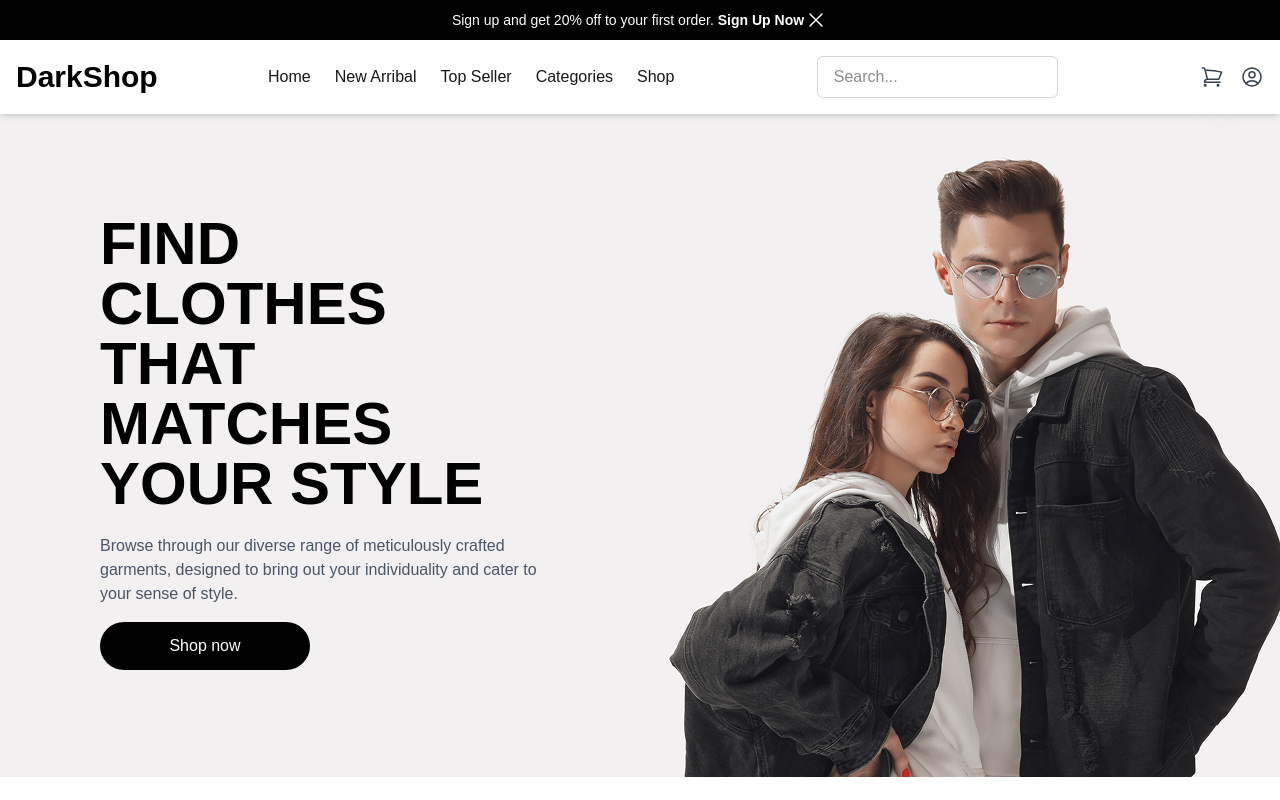
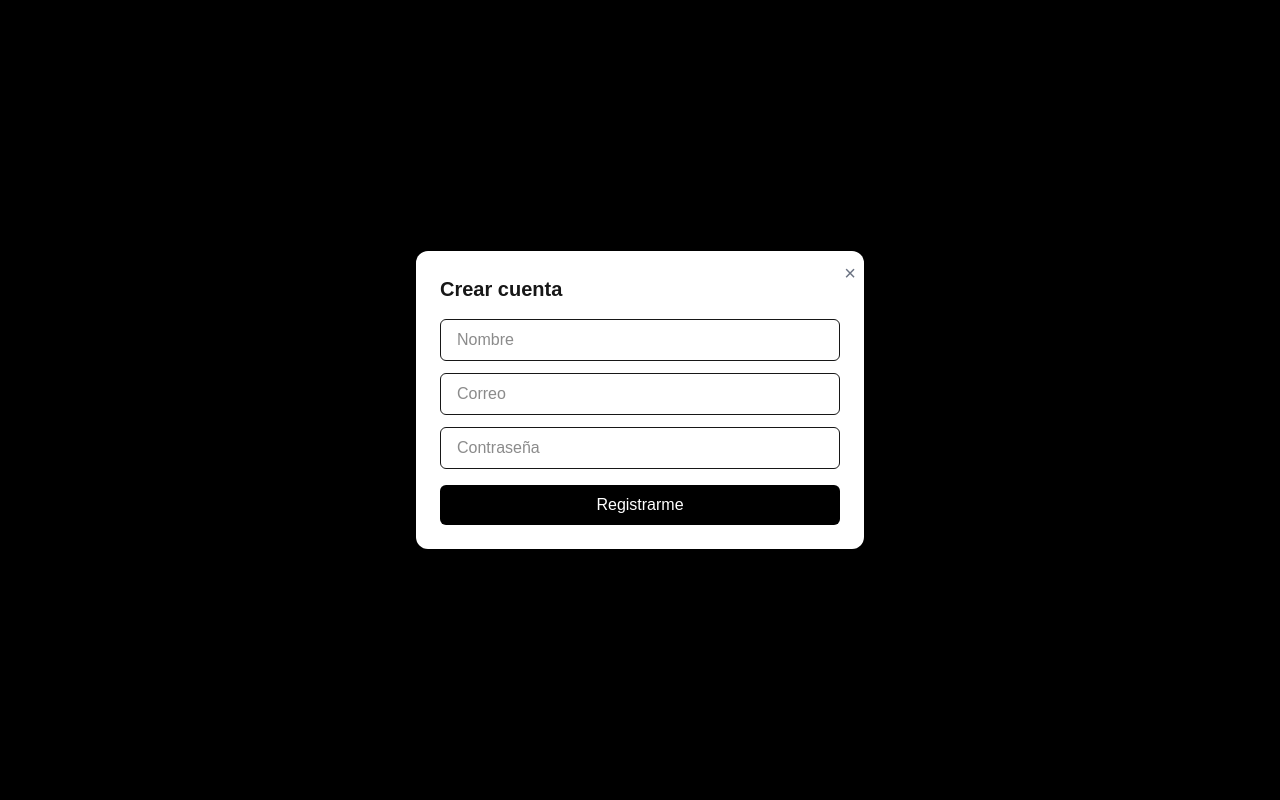
Before and after one commit to FrancoDavid/nextjs-ecommerce-dark, a Next.js app: page / in a window 1280 px wide. Both pictures are taken after a click on the element "Sign Up Now". Shown: the top 800 px of the page. Built offline with nearby package versions, Linux system fonts and the light colour scheme.

Commit message:
feat: register users

```diff
--- a/package.json
+++ b/package.json
@@ -13,6 +13,7 @@
     "next": "15.2.3",
     "react": "^19.0.0",
     "react-dom": "^19.0.0",
+    "sonner": "^2.0.2",
     "zustand": "^5.0.3"
   },
   "devDependencies": {
--- a/src/app/layout.js
+++ b/src/app/layout.js
@@ -1,21 +1,27 @@
+import { Toaster } from "sonner";
+
 import Header from "@/components/layouts/Header";
 import Footer from "@/components/layouts/Footer";
 
+import { ScrollProvider } from "@/contexts/ScrollView";
+import { BannerProvider } from "@/contexts/Banner";
+
 import "./globals.css";
-
-import { ScrollProvider } from "@/contexts/ScrollView";
 
 export default function RootLayout({ children }) {
   return (
     <html lang="en" suppressHydrationWarning>
       <ScrollProvider>
+        <BannerProvider>
           <Header />
           <body class="min-h-screen flex flex-col">
+            <Toaster richColors position="top-right" />
             <main class="flex-1">
               {children}
             </main>
           </body>
           <Footer />
+        </BannerProvider>
       </ScrollProvider>
     </html>
   );
--- a/src/app/page.js
+++ b/src/app/page.js
@@ -1,6 +1,8 @@
 import Categories from "@/components/layouts/Categories";
 import Cover from "@/components/layouts/Cover";
 import Highlight from "@/components/layouts/Highlight";
+
+import RegisterModal from "@/components/modals/Register";
 
 export default function Home() {
   return (
@@ -8,6 +10,8 @@ export default function Home() {
       <Cover />
       <Highlight />
       <Categories />
+
+      <RegisterModal />
     </>
   );
 }
--- /dev/null
+++ b/src/components/common/SpinLoad.jsx
@@ -0,0 +1,9 @@
+"use client"
+
+export default function SpinLoad() {
+    return (
+        <div className="flex justify-center items-center">
+            <div className="h-6 w-6 border-4 border-gray-300 border-t-black rounded-full animate-spin"></div>
+        </div>
+    )
+}
--- a/src/components/layouts/Cover.jsx
+++ b/src/components/layouts/Cover.jsx
@@ -7,7 +7,7 @@ export default function Cover() {
                 <h1 className="font-bold text-6xl mb-5">FIND CLOTHES THAT MATCHES YOUR STYLE</h1>
                 <p className="text-base text-gray-600">Browse through our diverse range of meticulously crafted garments,
                     designed to bring out your individuality and cater to your sense of style.</p>
-                <button class="bg-black text-white px-6 py-3 mt-4 rounded-4xl w-[210px] hover:bg-gray-800">
+                <button className="bg-black text-white px-6 py-3 mt-4 rounded-4xl w-[210px] hover:bg-gray-800">
                     Shop now
                 </button>
             </div>
--- a/src/components/layouts/Header.jsx
+++ b/src/components/layouts/Header.jsx
@@ -2,12 +2,17 @@
 
 import { ShoppingCartIcon } from '@heroicons/react/24/outline';
 import { UserCircleIcon } from '@heroicons/react/24/outline';
-import { XMarkIcon } from '@heroicons/react/24/outline';
 
 import { useScroll } from "@/contexts/ScrollView";
+import { useBanner } from '@/contexts/Banner';
+
+import useRegisterModalStore from "@/stores/useRegisterModal";
 
 export default function Header() {
     const { highLighNewArrivals, highLighTopSelling, categories } = useScroll();
+    const { isOpenBanner } = useBanner();
+
+    const { open } = useRegisterModalStore();
 
     const handleScrollToNewArrivals = () => {
         highLighNewArrivals.current.scrollIntoView({ behavior: 'smooth' });
@@ -18,16 +23,21 @@ export default function Header() {
     const handleScrollToCategories = () => {
         categories.current.scrollIntoView({ behavior: 'smooth' });
     }
+    const handleOpenRegisterModal = () => {
+        open();
+    }
 
     return (
         <>
-            <header className="bg-black stycky top-0 z-50">
-                <div className="container mx-auto flex justify-center items-center p-2">
-                    <span className="text-white text-sm">Sign up and get 20% off to your first order.
-                        <strong className="cursor-pointer"> Sign Up Now</strong></span>
-                    <span className="text-white cursor-pointer"><XMarkIcon className="h-6 w-6" /></span>
-                </div>
-            </header>
+            {isOpenBanner && (
+                <header className="bg-black stycky top-0 z-50">
+                    <div className="container mx-auto flex justify-center items-center p-2">
+                        <span className="text-white text-sm">Sign up and get 20% off to your first order.
+                            <strong className="cursor-pointer" onClick={handleOpenRegisterModal}> Sign Up Now</strong>
+                        </span>
+                    </div>
+                </header>
+            )}
             <header className="bg-white shadow-md stycky top-0 z-50">
                 <div className="container mx-auto flex justify-between items-center p-4">
                     <a className="text-3xl font-bold text-black cursor-pointer">DarkShop</a>
--- /dev/null
+++ b/src/components/modals/Register.jsx
@@ -0,0 +1,99 @@
+"use client"
+
+import { useState } from "react";
+import { toast } from "sonner";
+
+import useRegisterModalStore from "@/stores/useRegisterModal";
+
+import { authRegisterService } from "@/services/Auth";
+
+import SpinLoad from "../common/SpinLoad";
+import { useBanner } from "@/contexts/Banner";
+
+export default function RegisterModal() {
+    const { isOpen: isOpenModal, close: closeModal } = useRegisterModalStore();
+    const { closeBanner } = useBanner();
+
+    const [name, setName] = useState("");
+    const [email, setEmail] = useState("");
+    const [password, setPassword] = useState("");
+    const [loading, setLoading] = useState(false);
+
+    const handleChangesValue = (e) => {
+        const { name, value } = e.target;
+
+        if (name === "name") setName(value);
+        if (name === "email") setEmail(value);
+        if (name === "password") setPassword(value);
+    };
+    const handleSubmit = async () => {
+        setLoading(true);
+        authRegisterService({
+            name,
+            email,
+            password,
+            role: "CLIENT"
+        })
+            .then(async (res) => {
+
+                if (!res.ok) {
+                    const error = await res.json();
+                    toast.error("Error register: "+error?.message || "User not created" );
+                    return;
+                }
+
+                closeBanner();
+                closeModal();
+
+                setName("");
+                setEmail("");
+                setPassword("");
+
+                toast.success("User created!");
+            })
+            .catch((err) => {
+                toast.error("Error register: " + err.message);
+            })
+            .finally(() => {
+                setLoading(false);
+            })
+    };
+    const handleClose = () => {
+        close();
+        setName("");
+        setEmail("");
+        setPassword("");
+    };
+
+    return (
+        <>
+            {isOpenModal && (
+                <div className="fixed inset-0 bg-black bg-opacity-50 flex justify-center items-center z-50">
+                    <div className="bg-white p-6 rounded-xl shadow-xl w-full max-w-md relative">
+                        <button
+                            onClick={handleClose}
+                            className="absolute top-2 right-2 text-gray-500 hover:text-black text-xl"
+                        >
+                            &times;
+                        </button>
+
+                        <h2 className="text-xl font-semibold mb-4">Crear cuenta</h2>
+
+                        <form action={handleSubmit}>
+                            <input name="name" disabled={loading} type="text" placeholder="Nombre" className="w-full mb-3 px-4 py-2 border rounded-md" onChange={handleChangesValue} />
+                            <input name="email" disabled={loading} type="email" placeholder="Correo" className="w-full mb-3 px-4 py-2 border rounded-md" onChange={handleChangesValue} />
+                            <input name="password" disabled={loading} type="password" placeholder="Contraseña" className="w-full mb-4 px-4 py-2 border rounded-md" onChange={handleChangesValue} />
+                            {loading && <SpinLoad />}
+                            {!loading && (
+                                <button type="submit" className="w-full bg-black text-white py-2 rounded-md hover:bg-gray-800 transition">
+                                    Registrarme
+                                </button>
+
+                            )}
+                        </form>
+                    </div>
+                </div>
+            )}
+        </>
+    );
+}
--- /dev/null
+++ b/src/contexts/Banner.jsx
@@ -0,0 +1,24 @@
+"use client"
+
+import { createContext, useContext, useState } from "react";
+
+const BannerContext = createContext();
+
+export const BannerProvider = ({children}) => {
+    const [isOpenBanner, setBanner] = useState(true);
+
+    const openBanner = () => {
+        setBanner(true);
+    }
+    const closeBanner = () => {
+        setBanner(false);
+    }
+
+    return (
+        <BannerContext.Provider value={{isOpenBanner, openBanner, closeBanner}}>
+            {children}
+        </BannerContext.Provider>
+    )
+}
+
+export const useBanner = () => useContext(BannerContext);
--- /dev/null
+++ b/src/services/Auth.js
@@ -0,0 +1,9 @@
+export async function authRegisterService(data) {
+  return await fetch("http://localhost:8080/api/user/register",{
+    body: JSON.stringify(data),
+    method: "POST",
+    headers: {
+      "Content-Type": "application/json"
+    }
+  })
+}
--- /dev/null
+++ b/src/stores/useRegisterModal.js
@@ -0,0 +1,9 @@
+import { create } from "zustand";
+
+const useRegisterModalStore = create((set) => ({
+    isOpen: false,
+    open: () => set({ isOpen: true }),
+    close: () => set({ isOpen: false })
+}));
+
+export default useRegisterModalStore;
```
Also changed, not shown: src/components/modals/Register.js (deleted), 1 other file (tests, documents, lock files or other folders). Lines whose indentation alone changed are shown as unchanged.
